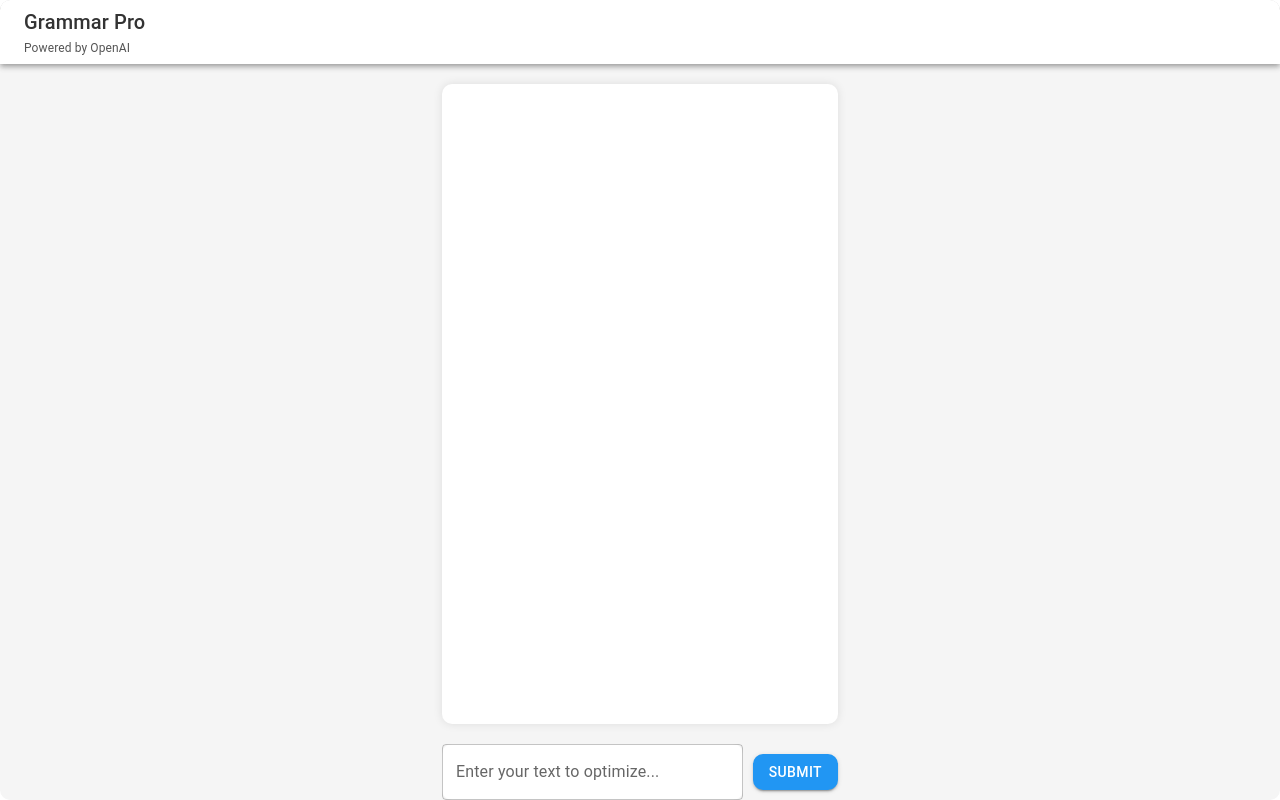
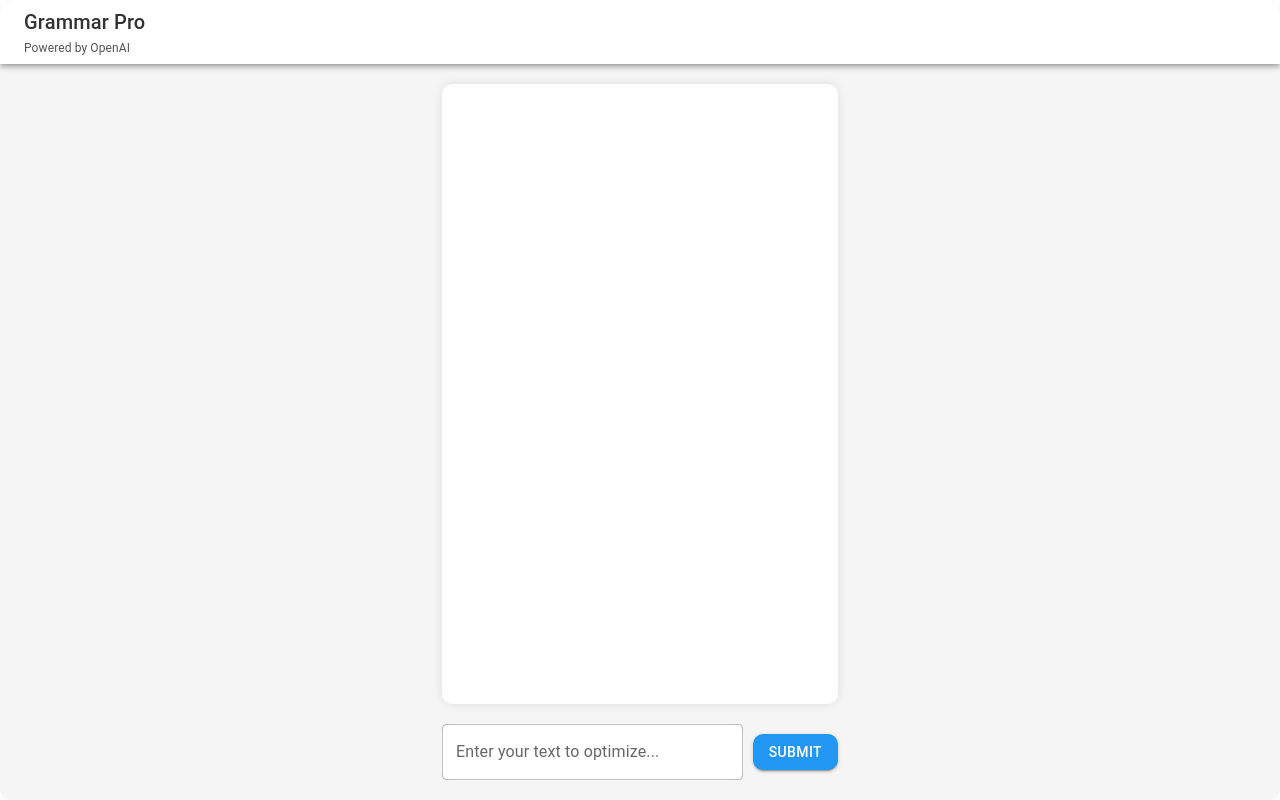
Before and after one commit to voidrlm/GrammarPro-Powered-By-OpenAI, a React (Create React App) app in the folder grammar-pro/: page / in a window 1280 px wide. Built offline with nearby package versions, Linux system fonts and the light colour scheme.

Commit message:
Minor design change

```diff
--- a/grammar-pro/src/App.js
+++ b/grammar-pro/src/App.js
@@ -265,7 +265,7 @@ function App() {
               flexDirection: "row",
               justifyContent: "flex-end",
               alignItems: "center",
-              marginTop: "20px",
+              margin: "20px",
             }}
           >
             <TextField
```
